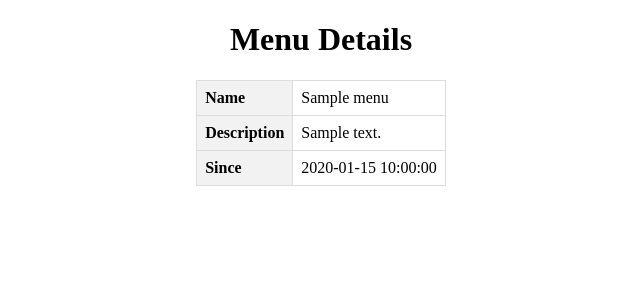
After one commit to vladpochuev/kindergarten, a Flask app: template templates/menu.html in a window 1280 px wide. The commit adds this page. Shown: the top 300 px of the page, without its empty margins (319-959 px from the left). Run offline with Flask 3, Linux system fonts and the light colour scheme; the template is opened without the code that fills it: most values are stand-ins (such as "Sample title", 1, 10 or a date in 2020).

Commit message:
Add html menu table

```diff
--- a/app.py
+++ b/app.py
@@ -23,7 +23,7 @@ def main_controller():
         group = group_dao.get_by_id(child.group_id)
         educator = educator_dao.get_by_id(group.educator_id)
         parent = parent_dao.get_by_id(child.parent_contact_id)
-        menu = menu_dao.get_by_id(child.meal_id)
+        menu = menu_dao.get_by_id(child.menu_id)
 
         child_dto = get_child_dto(child, group, educator, parent, menu)
         children_dao_list.append(child_dto)
@@ -74,5 +74,17 @@ def educator_controller(educator_id):
     return render_template("educator.html", educator=educator_dto)
 
 
+@app.route("/menu/<menu_id>")
+def menu_controller(menu_id):
+    conn = get_db_connection()
+
+    menu_dao = MenuDAO(conn)
+    menu = menu_dao.get_by_id(menu_id)
+    menu_dto = get_menu_dto(menu)
+
+    conn.close()
+    return render_template("menu.html", menu=menu_dto)
+
+
 if __name__ == "__main__":
     app.run()
--- a/templates/children.html
+++ b/templates/children.html
@@ -18,7 +18,7 @@
         <th>Group</th>
         <th>Parent</th>
         <th>Educator</th>
-        <th>Meal</th>
+        <th>Menu</th>
     </tr>
     </thead>
     <tbody>
@@ -31,7 +31,7 @@
         <td><a href="/group/{{ child.group_id }}">{{ child.group }}</a></td>
         <td><a href="/parent/{{ child.parent_id }}">{{ child.parent_name }}</a></td>
         <td><a href="/educator/{{ child.educator_id }}">{{ child.educator }}</a></td>
-        <td>{{ child.meal }}</td>
+        <td><a href="/menu/{{ child.menu_id }}">{{ child.menu }}</a></td>
     </tr>
     {% endfor %}
     </tbody>
--- /dev/null
+++ b/templates/menu.html
@@ -0,0 +1,27 @@
+<!DOCTYPE html>
+<html lang="en">
+<head>
+    <meta charset="UTF-8">
+    <link rel="stylesheet" href="{{ url_for('static', filename='css/certain-object.css') }}">
+    <meta name="viewport" content="width=device-width, initial-scale=1.0">
+    <title>Menu Details</title>
+</head>
+<body>
+<h1>Menu Details</h1>
+<table>
+    <tbody>
+    <tr>
+        <th>Name</th>
+        <td>{{ menu.name }}</td>
+    </tr>
+    <tr>
+        <th>Description</th>
+        <td>{{ menu.description }}</td>
+    </tr>
+    <tr>
+        <th>Since</th>
+        <td>{{ menu.since }}</td>
+    </tr>
+</table>
+</body>
+</html>
```
Also changed, not shown: dao.py (+5 -5 lines), dto.py (+10 -2 lines), mappers.py (+8 -0 lines).
